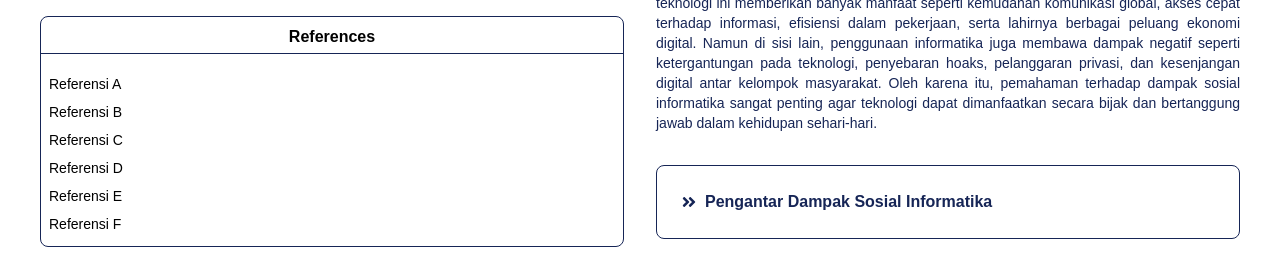
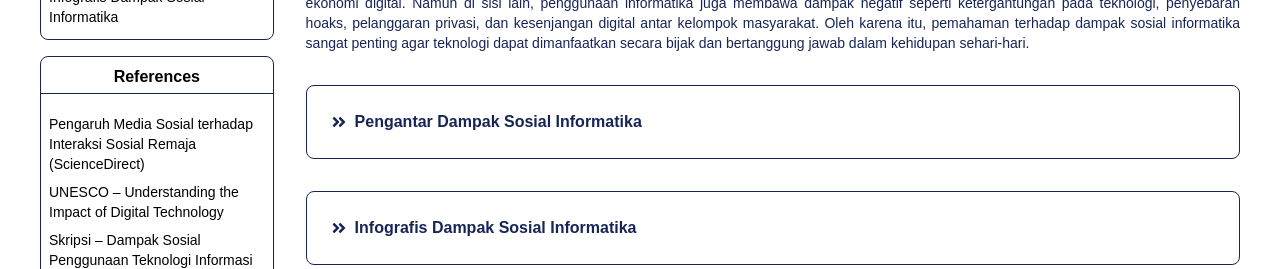
Before and after one commit to fiebryhoga/capstone-project, a Next.js app: page /dampakSosial in a window 1280 px wide. Shown: the part 531-800 px from the top of the page. Built offline with nearby package versions, Linux system fonts and the light colour scheme.

Commit message:
responsive

```diff
--- a/src/components/berpikirKomputasional/aside.jsx
+++ b/src/components/berpikirKomputasional/aside.jsx
@@ -2,7 +2,7 @@ import React from "react";
 
 const Aside = () => {
   return (
-    <div className="hidden min-h-64 w-full md:w-8/10 md:flex flex-col gap-4">
+    <div className="hidden min-h-64 w-full md:w-2/10 md:flex flex-col gap-4">
       {/* Submateri Berpikir Komputasional */}
       <div className="w-full border border-blue-950 rounded-lg flex flex-col justify-center items-start py-2">
         <h1 className="text-base text-center font-semibold pb-1 border-b border-b-blue-950 w-full mb-4">
@@ -10,29 +10,9 @@ const Aside = () => {
         </h1>
         <div className="flex flex-col text-sm font-medium w-full">
           <a href="#" className="w-full py-1 px-2 hover:bg-gray-100">
-            Pengertian Berpikir Komputasional
+            Mengenal Berpikir Komputasional
           </a>
-          <a href="#" className="w-full py-1 px-2 hover:bg-gray-100">
-            Decomposition (Memecah Masalah)
-          </a>
-          <a href="#" className="w-full py-1 px-2 hover:bg-gray-100">
-            Pattern Recognition (Pengenalan Pola)
-          </a>
-          <a href="#" className="w-full py-1 px-2 hover:bg-gray-100">
-            Abstraction (Abstraksi)
-          </a>
-          <a href="#" className="w-full py-1 px-2 hover:bg-gray-100">
-            Algorithm Design (Perancangan Algoritma)
-          </a>
-          <a href="#" className="w-full py-1 px-2 hover:bg-gray-100">
-            Evaluasi & Debugging
-          </a>
-          <a href="#" className="w-full py-1 px-2 hover:bg-gray-100">
-            Penerapan di Dunia Nyata
-          </a>
-          <a href="#" className="w-full py-1 px-2 hover:bg-gray-100">
-            Latihan & Kuis
-          </a>
+
         </div>
       </div>
 
--- a/src/components/berpikirKomputasional/sectionContent.jsx
+++ b/src/components/berpikirKomputasional/sectionContent.jsx
@@ -28,12 +28,12 @@ const SectionContent = () => {
         tantangan dan membuat keputusan yang tepat berdasarkan data dan logika.
       </p>
       <SubPengertianBK />
-      <SubDecompositionBK />
+      {/* <SubDecompositionBK />
       <SubRecognitionBK />
       <SubAbstractionBK />
       <SubAlgorithmBK />
       <SubEvaluasiBK />
-      <SubPenerapanBK />
+      <SubPenerapanBK /> */}
       <SubLatihanBK />
     </div>
   );
--- a/src/components/dampakSosial/aside.jsx
+++ b/src/components/dampakSosial/aside.jsx
@@ -2,7 +2,7 @@ import React from 'react'
 
 const Aside = () => {
   return (
-    <div className="hidden min-h-64 w-full md:w-8/10 md:flex flex-col gap-4">
+    <div className="hidden min-h-64 w-full md:w-2/10 md:flex flex-col gap-4">
       <div className="w-full border border-blue-950 rounded-lg flex flex-col justify-center items-start py-2">
         <h1 className="text-base text-center font-semibold pb-1 border-b border-b-blue-950 w-full mb-4">
           Dampak Sosial Informatika
@@ -21,24 +21,55 @@ const Aside = () => {
         <h1 className="text-base text-center font-semibold pb-1 border-b border-b-blue-950 w-full mb-4">
           References
         </h1>
-        <div className="flex flex-col text-sm font-medium w-full">
-          <a href="" className="w-full py-1 px-2 hover:bg-gray-100">
-            Referensi A
+        <div className="flex flex-col text-xs lg:text-sm font-medium w-full">
+          <a
+            href="https://www.sciencedirect.com/science/article/pii/S0747563211002243"
+            target="_blank"
+            rel="noopener noreferrer"
+            className="w-full py-1 px-2 hover:bg-gray-100"
+          >
+            Pengaruh Media Sosial terhadap Interaksi Sosial Remaja
+            (ScienceDirect)
           </a>
-          <a href="" className="w-full py-1 px-2 hover:bg-gray-100">
-            Referensi B
+          <a
+            href="https://unesdoc.unesco.org/ark:/48223/pf0000367827"
+            target="_blank"
+            rel="noopener noreferrer"
+            className="w-full py-1 px-2 hover:bg-gray-100"
+          >
+            UNESCO – Understanding the Impact of Digital Technology
           </a>
-          <a href="" className="w-full py-1 px-2 hover:bg-gray-100">
-            Referensi C
+          <a
+            href="https://digilib.esaunggul.ac.id/public/UEU-Undergraduate-34042-CHAPTER1.pdf"
+            target="_blank"
+            rel="noopener noreferrer"
+            className="w-full py-1 px-2 hover:bg-gray-100"
+          >
+            Skripsi – Dampak Sosial Penggunaan Teknologi Informasi (UEU)
           </a>
-          <a href="" className="w-full py-1 px-2 hover:bg-gray-100">
-            Referensi D
+          <a
+            href="https://www.researchgate.net/publication/336640133_Dampak_Teknologi_Informasi_dan_Komunikasi_terhadap_Kehidupan_Sosial_Masyarakat"
+            target="_blank"
+            rel="noopener noreferrer"
+            className="w-full py-1 px-2 hover:bg-gray-100"
+          >
+            ResearchGate – Dampak TIK terhadap Kehidupan Sosial
           </a>
-          <a href="" className="w-full py-1 px-2 hover:bg-gray-100">
-            Referensi E
+          <a
+            href="https://internethealthreport.org/2019/"
+            target="_blank"
+            rel="noopener noreferrer"
+            className="w-full py-1 px-2 hover:bg-gray-100"
+          >
+            Mozilla Internet Health Report 2019
           </a>
-          <a href="" className="w-full py-1 px-2 hover:bg-gray-100">
-            Referensi F
+          <a
+            href="https://www.kemendikbud.go.id/main/blog/2020/08/dampak-positif-dan-negatif-teknologi-informasi-bagi-pelajar"
+            target="_blank"
+            rel="noopener noreferrer"
+            className="w-full py-1 px-2 hover:bg-gray-100"
+          >
+            Kemendikbud – Dampak Positif dan Negatif TIK bagi Pelajar
           </a>
         </div>
       </div>
--- a/src/components/material/materialCard.jsx
+++ b/src/components/material/materialCard.jsx
@@ -5,9 +5,8 @@ import Link from "next/link";
 
 const MaterialCard = memo(({ image, materialName, description, href }) => {
   return (
-    <div className="w-full flex flex-col h-auto border border-blue-950 rounded-lg shadow-md overflow-hidden transition-transform hover:scale-[1.01] bg-white">
-      {/* Gambar atas */}
-      <div className="w-full bg-black h-36 xs:h-36 sm:h-44 md:h-58 lg:h-62 rounded-t-lg relative">
+   <div className="w-full flex flex-col h-auto border border-blue-950 rounded-lg cursor-pointer">
+         <div className="w-full bg-black h-28 xs:h-36 sm:h-44 md:h-58 lg:h-62 rounded-t-lg relative">
            <Image
              className="rounded-t-lg"
              src={image}
@@ -17,25 +16,24 @@ const MaterialCard = memo(({ image, materialName, description, href }) => {
              loading="lazy"
            />
          </div>
-
-      {/* Konten bawah */}
-      <div className="w-full bg-blue-950 min-h-36 max-h-40 xs:h-44 sm:min-h-48 sm:max-h-52 md:h-52 lg:h-44 xl:h-48 rounded-b-lg flex flex-col justify-between relative">
+         <div className="w-full bg-blue-950 min-h-32 max-h-36 xs:h-44 sm:min-h-48 sm:max-h-52 md:h-52 lg:h-44 xl:h-48 rounded-b-lg flex flex-col justify-between relative">
            <img
-          className="absolute w-full h-full object-cover rounded-b-lg"
+             className="absolute w-full h-full rounded-b-lg object-cover"
              src="/assets/images/main/wall-navbar.png"
              alt=""
            />
-        <div className="flex flex-col gap-1 z-10 p-4">
-          <h3 className="text-yellow-500 font-semibold text-sm md:text-lg sm:text-xl">
+           <div className="flex flex-col gap-1">
+             <h3 className="z-10 px-4 pt-3 text-yellow-500 font-semibold text-xs sm:text-sm md:text-lg lg:text-xl">
                {materialName}
              </h3>
-          <p className="text-xs sm:text-sm font-medium text-blue-950 text-justify line-clamp-3">
+             <p className="z-10 px-4 text-xs sm:text-xs md:text-base font-medium text-justify text-blue-950 overflow-hidden text-ellipsis whitespace-pre-line line-clamp-3">
                {description}
              </p>
            </div>
-        <div className="z-10 px-4 pb-3 flex justify-end">
+
+           <div className="z-10 px-4 pb-3 w-full flex justify-end mt-2">
              <Link href={href} passHref>
-            <button className="border border-blue-950 text-blue-950 text-sm font-semibold px-4 py-1 rounded-lg hover:bg-blue-950 hover:text-white transition duration-200">
+               <button className="z-10 border border-blue-950 text-blue-950 text-xs sm:text-sm md:text-base font-semibold px-4 py-1 rounded-lg hover:bg-blue-950 hover:text-white transition-all duration-200 cursor-pointer">
                  Open
                </button>
              </Link>
--- a/src/data/materials.js
+++ b/src/data/materials.js
@@ -59,9 +59,16 @@ const materials = [
     id: 8,
     image: "/assets/images/main/material/lintas-bidang.png",
     materialName: "Praktik Lintas Bidang Informatika",
+    description: "bla bla bla bla ..",
+    href: "/lintasBidang",
+  },
+  {
+    id: 9,
+    image: "/assets/images/main/material/material7.png",
+    materialName: "Berpikir Komputasional",
     description:
-      "bla bla bla bla ..",
-    href: "/lintasBidang",
+      "Kembangkan kemampuan berpikir logis dan sistematis dalam memecahkan masalah menggunakan pendekatan komputasional. Materi ini sangat penting dalam pengembangan solusi berbasis teknologi.",
+    href: "/berpikirKomputasional",
   },
 
   // {
@@ -90,14 +97,6 @@ const materials = [
   // },
   // {
 
-  // {
-  //   id: 6,
-  //   image: "/assets/images/main/material/material7.png",
-  //   materialName: "Berpikir Komputasional",
-  //   description:
-  //     "Kembangkan kemampuan berpikir logis dan sistematis dalam memecahkan masalah menggunakan pendekatan komputasional. Materi ini sangat penting dalam pengembangan solusi berbasis teknologi.",
-  //   href: "/berpikirKomputasional",
-  // },
   // {
   //   id: 7,
   //   image: "/assets/images/main/material/material2.png",
--- a/src/pages/dampakSosial/index.jsx
+++ b/src/pages/dampakSosial/index.jsx
@@ -9,7 +9,7 @@ const DampakSosial = () => {
   return (
     <LayoutContent>
       <HeroMaterial />
-      <div className="w-full px-4 sm:px-6 md:px-10 py-2 flex flex-col lg:flex-row gap-6 lg:gap-8">
+      <div className="w-full px-4 sm:px-6 md:px-10 py-2 flex flex-col md:flex-row gap-6 lg:gap-8">
         <Aside />
         <SectionContent />
       </div>
```
Lines whose indentation alone changed are shown as unchanged.
